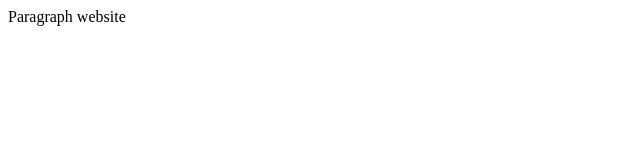
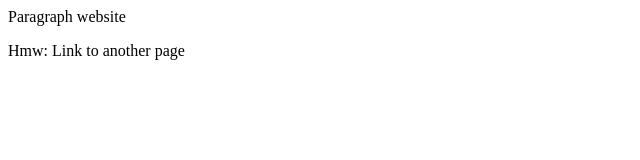
Before and after one commit to TheDnomyar2nd/Website, a plain HTML site: page index.html in a window 1280 px wide. Shown: the whole page, without its empty margins (0-640 px from the left). Drawn offline with Linux system fonts and the light colour scheme.

Commit message:
Another Paragraph

```diff
--- a/index.html
+++ b/index.html
@@ -6,5 +6,7 @@
 
 	<body>
 		<p>Paragraph website</p>
+		<p>Hmw: Link to another page</p>
+
 	</body>
 </html>
```
